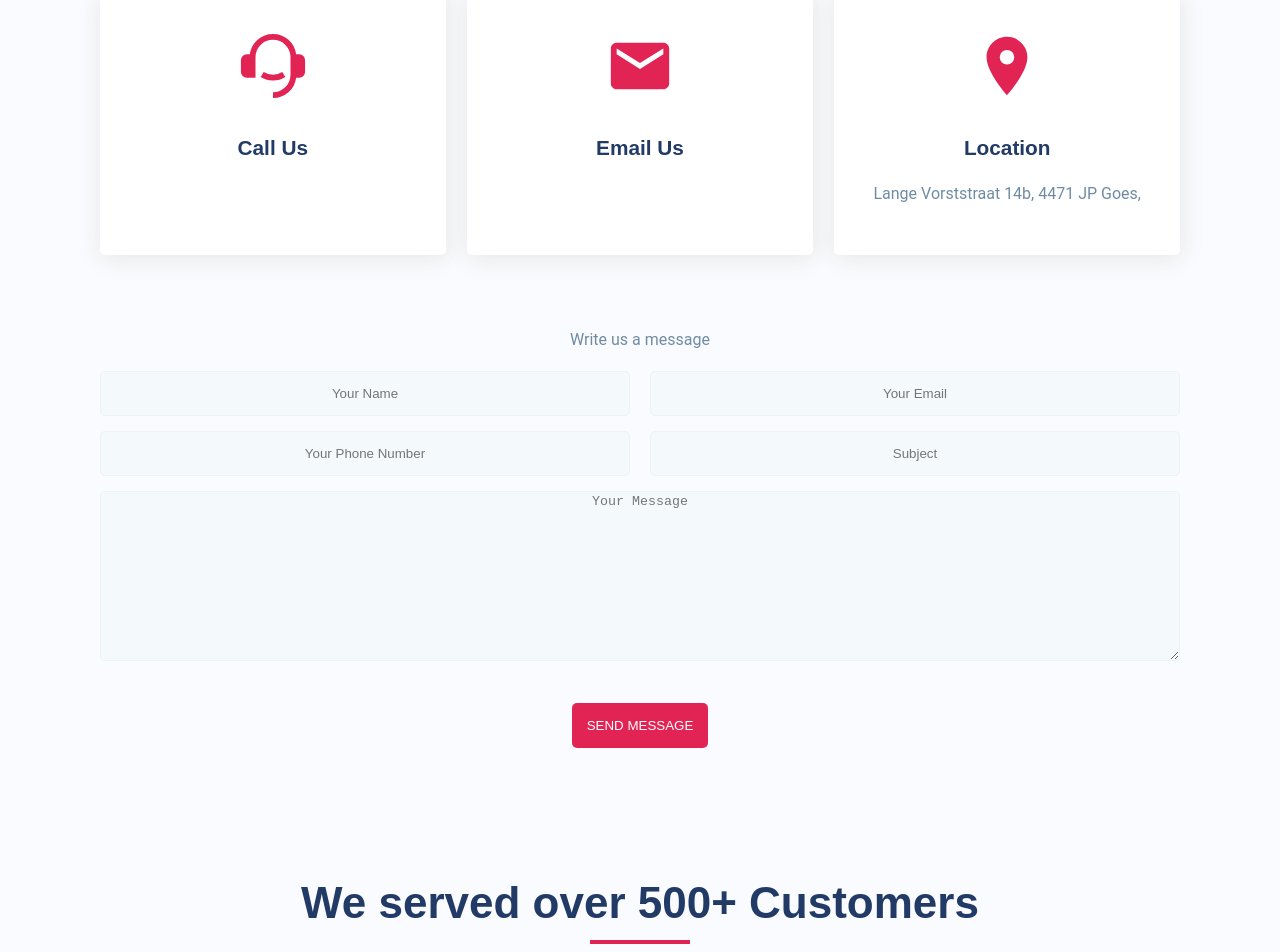
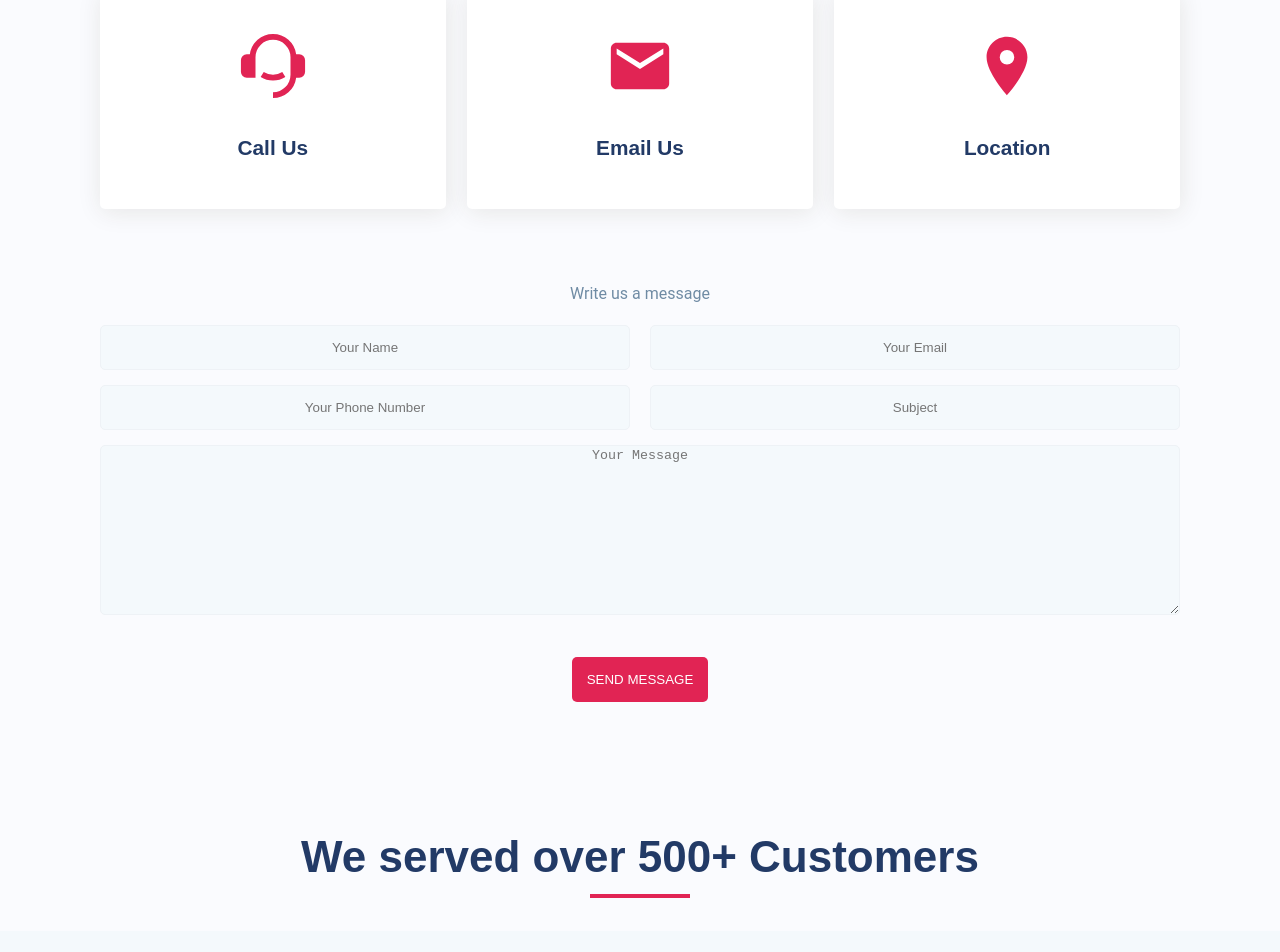
Before and after one commit to awosodiq28/scu, a Next.js app: page / in a window 1280 px wide. Shown: the part 4603-5555 px from the top of the page. Built offline with nearby package versions, Linux system fonts and the light colour scheme; no server answers.

Commit message:
changed address

```diff
--- a/src/components/ContactForm.tsx
+++ b/src/components/ContactForm.tsx
@@ -31,7 +31,6 @@ const ContactForm = () => {
 						<MdLocationOn />
 					</span>
 					<h4>Location</h4>
-					<p>Lange Vorststraat 14b, 4471 JP Goes, </p>
 				</div>
 			</div>
 			<p>Write us a message</p>
```
